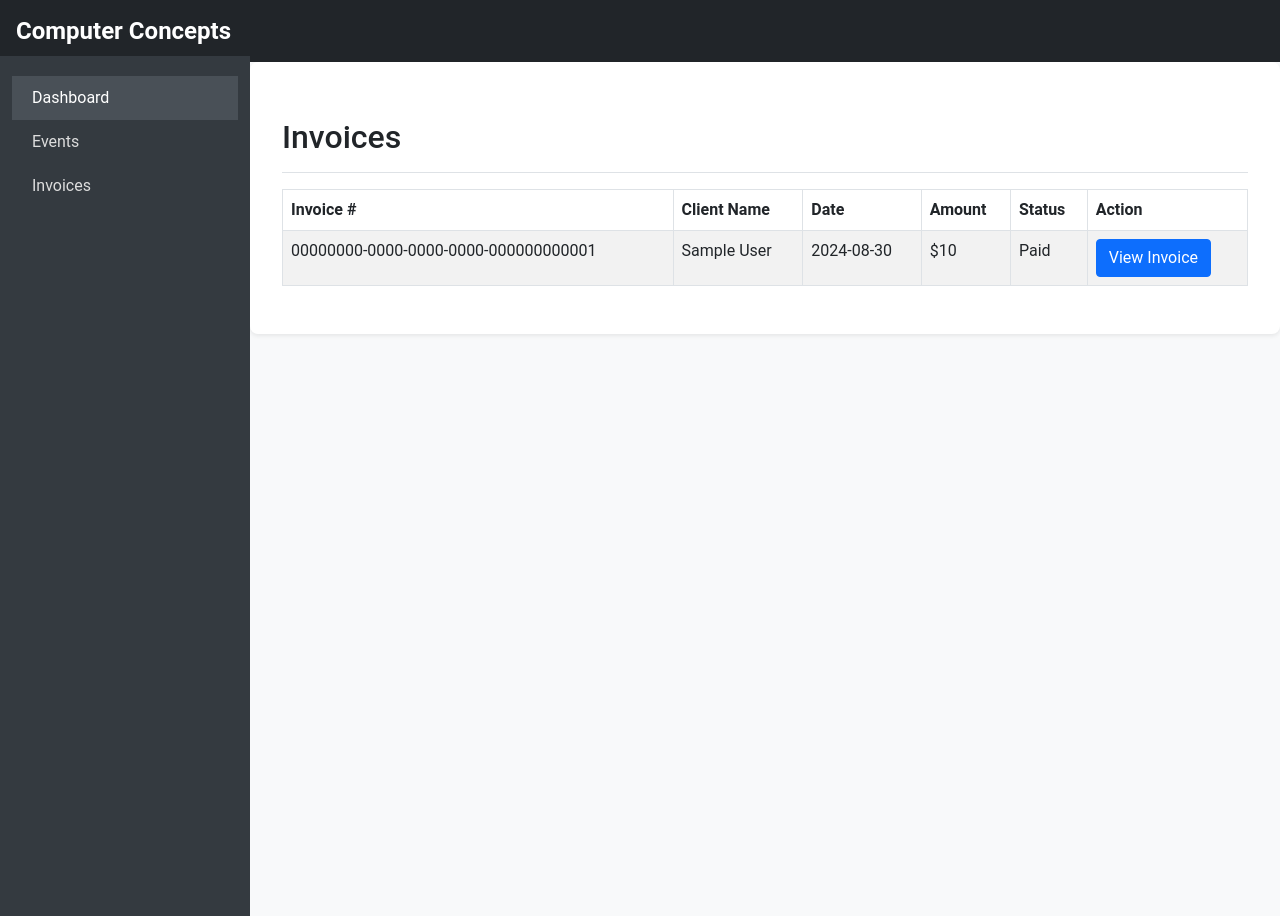
After one commit to Tejaswi2006-raj/mainwebsite, a Django app: page /admin/events/invoices/00000000-0000-0000-0000-000000000001 in a window 1280 px wide. The commit adds this page. Run offline with Django 5.2, Linux system fonts and the light colour scheme; tables that the repository leaves empty hold one stand-in row (values such as "Sample post"); some libraries are stand-ins or nearby versions.

Commit message:
Invoices View

```diff
--- a/pages/models.py
+++ b/pages/models.py
@@ -29,3 +29,6 @@ class Invoice(models.Model):
     email = models.EmailField()
     cost = models.IntegerField()
     verified = models.BooleanField(default=False)
+    date = models.DateTimeField(auto_now=True)
+    first_name = models.CharField(max_length=200)
+    last_name = models.CharField(max_length=200)
--- a/pages/urls.py
+++ b/pages/urls.py
@@ -14,10 +14,12 @@ urlpatterns = [
     path('admin/events/create', views.adminEventsCreate, name = 'adminEventsCreate'),
     path('admin/events/image/add/<uuid:event_id>', views.add_image, name = 'add_image'),
     path('admin/events/status/change/<uuid:event_id>', views.change_event, name = 'change_event'),
+    path('admin/events/invoices/<uuid:event_id>', views.invoices, name = "invoices"),
     path('buy-tickets/<uuid:event_id>/', views.buy_tickets, name='buy_tickets'),
     path('verify-email/', views.verify_email, name='verify_email'),
     path('tickets/show', views.show_tickets, name='show_tickets'),
     path('tickets/verify', views.verify_tickets, name='verify_tickets'),
+    path('login', views.login_view, name='login'),
     path('payment/confirmation/<uuid:invoice_id>', views.payment_success, name='payment_success'),
     path('payment/<uuid:invoice_id>/', views.payment_page, name='payment_page'),
 ]
--- a/pages/views.py
+++ b/pages/views.py
@@ -1,8 +1,12 @@
 from django.shortcuts import render, HttpResponse, redirect
 from .models import ContactForm, Events, Invoice, Ticket
 from django.views.decorators.http import require_POST
+from django.contrib.auth.decorators import login_required
 from django.template.loader import render_to_string
 import barcode
+from django.contrib.auth.forms import AuthenticationForm
+from django.contrib.auth import authenticate, login
+from django.contrib.auth.forms import AuthenticationForm
 from barcode.writer import ImageWriter
 from io import BytesIO
 from django.conf import settings
@@ -19,8 +23,23 @@ from reportlab.pdfgen import canvas
 import base64
 
 stripe.api_key = settings.STRIPE_SECRET_KEY
+
 def generate_otp():
     return str(random.randint(100000, 999999))
+
+def login_view(request):
+    if request.method == 'POST':
+        form = AuthenticationForm(request, data=request.POST)
+        if form.is_valid():
+            user = form.get_user()
+            login(request, user)
+            messages.success(request, 'You have been logged in successfully.')
+            return redirect('adminEvents')  # Redirect to a success page or dashboard
+        else:
+            messages.error(request, 'Invalid username or password.')
+    else:
+        form = AuthenticationForm()
+    return render(request, 'login.html', {'form': form})
 
 def send_otp(email):
     otp = generate_otp()
@@ -29,24 +48,22 @@ def send_otp(email):
     send_mail(subject, message, 'your_email@example.com', [email])
     return otp
 
-
 def buy_tickets(request, event_id):
     event = Events.objects.get(id=event_id)
-
     if request.method == 'POST':
         email = request.POST.get('email')
+        first_name = request.POST.get('first_name')
+        last_name = request.POST.get('last_name')
         number_of_tickets = int(request.POST.get('tickets'))
-
-        # Send OTP to email and store OTP and other details in session
         otp = send_otp(email)
         request.session['otp'] = otp
         request.session['email'] = email
+        request.session['first_name'] = first_name
+        request.session['last_name'] = last_name
         request.session['event_id'] = str(event.id)
         request.session['number_of_tickets'] = number_of_tickets
         request.session['otp_timestamp'] = timezone.now().strftime('%Y-%m-%d %H:%M:%S')
-
         return redirect('verify_email')
-
     return render(request, 'buy_tickets.html', {'event': event})
 
 def verify_email(request):
@@ -54,26 +71,21 @@ def verify_email(request):
         entered_otp = request.POST.get('otp')
         stored_otp = request.session.get('otp')
         otp_expiry_time_str = request.session.get('otp_expiry_time')
-
-        # Ensure otp_expiry_time is timezone-aware
         otp_expiry_time = None
         if otp_expiry_time_str:
             try:
                 otp_expiry_time = timezone.datetime.fromisoformat(otp_expiry_time_str)
             except ValueError:
                 otp_expiry_time = None
-
         if otp_expiry_time and timezone.now() > otp_expiry_time:
             messages.error(request, 'The OTP has expired.')
             return redirect('verify_email')
-
         if entered_otp == stored_otp:
-            # OTP verified, proceed to payment
             email = request.session.get('email')
+            last_name = request.session.get('last_name')
+            first_name = request.session.get('first_name')
             event_id = request.session.get('event_id')
             number_of_tickets = request.session.get('number_of_tickets')
-
-            # Create tickets
             event = Events.objects.get(id=event_id)
             tickets = []
             cost = 0
@@ -82,39 +94,28 @@ def verify_email(request):
                 ticket.save()
                 tickets.append(ticket)
                 cost+=event.cost
-
-            # Create invoice
-            invoice = Invoice(email=email, verified=True, cost = cost)
+            invoice = Invoice(email=email, first_name = first_name, last_name = last_name, verified=True, cost = cost)
             invoice.save()
             invoice.tickets.set(tickets)
             invoice.save()
-
-            # Clear session data
             request.session.pop('otp', None)
             request.session.pop('otp_expiry_time', None)
             request.session.pop('email', None)
             request.session.pop('event_id', None)
             request.session.pop('number_of_tickets', None)
-
-            # Redirect to a success page or payment gateway
-            return redirect('payment_page', invoice.id)  # Replace with your success URL
-
+            return redirect('payment_page', invoice.id)
         else:
             messages.error(request, 'Invalid OTP.')
             return redirect('verify_email')
-
     return render(request, 'verify_email.html')
 
 def show_tickets(request):
-
     if request.method == 'POST':
         email = request.POST.get('email')
-        # Send OTP to email and store OTP and other details in session
         otp = send_otp(email)
         request.session['otp'] = otp
         request.session['email'] = email
         request.session['otp_timestamp'] = timezone.now().strftime('%Y-%m-%d %H:%M:%S')
-
         return redirect('verify_tickets')
     return render(request, 'show_tickets.html')
 
@@ -134,7 +135,7 @@ def verify_tickets(request):
             return redirect('verify_email')
         if entered_otp == stored_otp:
             email = request.session.get('email')
-            invoice = Invoice.objects.filter(email=email, verified=True).order_by('-id').first()
+            invoice = Invoice.objects.filter(email=email, verified=True).order_by('-date').first()
             if not invoice:
                 messages.error(request, 'No valid invoice found.')
                 return redirect('verify_email')
@@ -144,7 +145,7 @@ def verify_tickets(request):
                 barcode_data = str(ticket.id)
                 barcode_obj = barcode.Code128(barcode_data, writer=ImageWriter())
                 buffer = BytesIO()
-                barcode_obj.write(buffer, format='PNG')
+                barcode_obj.write(buffer)
                 barcode_base64 = base64.b64encode(buffer.getvalue()).decode('utf-8')
                 barcodes[ticket.id] = barcode_base64
             request.session.pop('otp', None)
@@ -155,8 +156,7 @@ def verify_tickets(request):
                 'tickets': tickets,
                 'barcodes': barcodes,
             }
-            return render(request, 'show_tickets.html', context)  # Render the template showing tickets and invoice details
-
+            return render(request, 'ticketsDisplay.html', context)
         else:
             messages.error(request, 'Invalid OTP.')
             return redirect('verify_email')
@@ -173,7 +173,6 @@ def payment_page(request, invoice_id):
                 description=f'Payment for invoice {invoice_id}',
                 metadata={'invoice_id': str(invoice_id)},
             )
-
             client_secret = payment_intent['client_secret']
             return render(request, 'payment_page.html', {
                 'invoice': invoice,
@@ -198,10 +197,7 @@ def payment_page(request, invoice_id):
     })
 
 def payment_success(request, invoice_id):
-    # Retrieve the invoice using the invoice_id
     invoice = Invoice.objects.get(id=invoice_id)
-
-    # Ensure the invoice is verified
     if invoice.verified:
         # Retrieve invoice items
         tickets = invoice.tickets.all()
@@ -242,20 +238,25 @@ def index(request):
     return render(request, 'index.html')
 
 @require_POST
+@login_required
 def adminEventsCreate(request):
     title = request.POST.get("eventName")
     description = request.POST.get("eventDescription")
     cost = int(request.POST.get("ticketCost"))
     date_str = request.POST.get("eventDate")
     date = datetime.datetime.strptime(date_str, '%Y-%m-%d').date()
-    print(date)
     Events.objects.create(title = title, description = description, cost = cost, eventdate = date)
     return redirect("adminEvents")
 
+@login_required
 def adminEvents(request):
     form = EventImageForm()
     events = Events.objects.all()
     return render(request, "portal/events.html", {"events":events, "form":form})
+
+def invoices(request, event_id):
+    invoices = Invoice.objects.filter(tickets__event_id=event_id).distinct()
+    return render(request, "portal/invoices.html", {"invoices":invoices})
 
 def about(request):
     return render(request, 'about.html')
--- a/templates/portal/events.html
+++ b/templates/portal/events.html
@@ -153,7 +153,7 @@
                     <p class="event-details">Ticket Cost: ${{ event.cost }}</p>
 
                     <!-- View and Add Image Buttons -->
-                    <button class="btn btn-primary view-button">View</button>
+                    <a class="btn btn-primary view-button" href = "{% url 'invoices' event.id %}">View</a>
                     <button class="btn btn-secondary add-image-button" data-bs-toggle="modal" data-bs-target="#addImageModal-{{ event.id }}">Add Image</button>
 
                     <!-- Close Event Button -->
--- /dev/null
+++ b/templates/portal/invoices.html
@@ -0,0 +1,150 @@
+<!DOCTYPE html>
+<html lang="en">
+<head>
+    <meta charset="utf-8">
+    <meta name="viewport" content="width=device-width, initial-scale=1">
+    <meta name="description" content="">
+    <meta name="author" content="">
+    <title>Dashboard</title>
+
+    <!-- Bootstrap core CSS -->
+    <link href="https://stackpath.bootstrapcdn.com/bootstrap/5.0.0/css/bootstrap.min.css" rel="stylesheet">
+    <link href="https://cdn.jsdelivr.net/npm/bootstrap@5.0.2/dist/css/bootstrap.min.css" rel="stylesheet" integrity="sha384-EVSTQN3/azprG1Anm3QDgpJLIm9Nao0Yz1ztcQTwFspd3yD65VohhpuuCOmLASjC" crossorigin="anonymous">
+
+    <style>
+        body {
+            font-family: 'Roboto', sans-serif;
+            background-color: #f8f9fa;
+            display: flex;
+            min-height: 100vh;
+            flex-direction: column;
+        }
+
+        .navbar-brand {
+            font-weight: bold;
+            font-size: 1.5rem;
+            padding-left: 1rem;
+        }
+
+        .header {
+            background-color: #212529;
+            color: white;
+            padding: 0.5rem 0;
+        }
+
+        .sidebar {
+            background-color: #343a40;
+            height: 100%; /* Full height */
+            position: fixed; /* Stick it to the side */
+            top: 56px; /* Align with header height */
+            left: 0;
+            overflow-x: hidden; /* Disable horizontal scroll */
+            padding-top: 20px;
+            width: 250px; /* Adjust width as needed */
+        }
+
+        .sidebar .nav-link {
+            color: #ddd;
+            padding: 10px 20px;
+        }
+
+        .sidebar .nav-link.active {
+            background-color: #495057;
+            color: #fff;
+        }
+
+        .sidebar .nav-link:hover {
+            background-color: #495057;
+            color: #fff;
+        }
+
+        .sidebar-heading {
+            color: #ccc;
+            font-size: 0.9rem;
+            text-transform: uppercase;
+            letter-spacing: 0.1rem;
+            padding: 10px 20px;
+        }
+
+        .main-content {
+            margin-left: 250px; /* Space for the sidebar */
+            padding: 2rem;
+            background-color: #ffffff;
+            border-radius: 0.5rem;
+            box-shadow: 0 0.125rem 0.25rem rgba(0, 0, 0, 0.075);
+            flex: 1; /* Allow content to expand */
+            padding-top: 56px; /* Align with header height */
+        }
+    </style>
+</head>
+<body>
+
+<header class="header">
+    <div class="navbar-brand">Computer Concepts</div>
+</header>
+
+<div class="container-fluid">
+    <div class="row">
+        <nav id="sidebarMenu" class="sidebar">
+            <div class="position-sticky">
+                <ul class="nav flex-column">
+                    <li class="nav-item">
+                        <a class="nav-link active" aria-current="page" href="#">
+                            Dashboard
+                        </a>
+                    </li>
+                    <li class="nav-item">
+                        <a class="nav-link" href="#">
+                            Events
+                        </a>
+                    </li>
+                    <li class="nav-item">
+                        <a class="nav-link" href="#">
+                            Invoices
+                        </a>
+                    </li>
+                </ul>
+            </div>
+        </nav>
+
+        <main class="main-content">
+            <div class="d-flex justify-content-between align-items-center pb-2 mb-3 border-bottom">
+                <h1 class="h2">Invoices</h1>
+            </div>
+
+            <!-- Invoice Table Section -->
+            <div class="table-responsive">
+                <table class="table table-striped table-bordered">
+                    <thead class="thead-dark">
+                        <tr>
+                            <th scope="col">Invoice #</th>
+                            <th scope="col">Client Name</th>
+                            <th scope="col">Date</th>
+                            <th scope="col">Amount</th>
+                            <th scope="col">Status</th>
+                            <th scope="col">Action</th>
+                        </tr>
+                    </thead>
+                    <tbody>
+                        {% for invoice in invoices %}
+                        <tr>
+                            <td>{{invoice.id}}</td>
+                            <td>{{invoice.first_name}} {{invoice.last_name}}</td>
+                            <td>2024-08-30</td>
+                            <td>${{invoice.cost}}</td>
+                            <td>Paid</td>
+                            <td>
+                                <a class="btn btn-primary view-button">View Invoice</a>
+                            </td>
+                        </tr>
+                        {%endfor%}
+                    </tbody>
+                </table>
+            </div>
+        </main>
+    </div>
+</div>
+
+<script src="https://cdn.jsdelivr.net/npm/bootstrap@5.3.3/dist/js/bootstrap.bundle.min.js" integrity="sha384-YvpcrYf0tY3lHB60NNkmXc5s9fDVZLESaAA55NDzOxhy9GkcIdslK1eN7N6jIeHz" crossorigin="anonymous"></script>
+</body>
+</html>
```
Also changed, not shown: computerconcepts/settings.py (+2 -6 lines), templates/buy_tickets.html (+8 -0 lines), templates/login.html (added, +48 -0 lines), templates/ticketsDisplay.html (added, +118 -0 lines), pages/migrations/0006_invoice_date.py (added), pages/migrations/0007_invoice_first_name_invoice_last_name.py (added).
